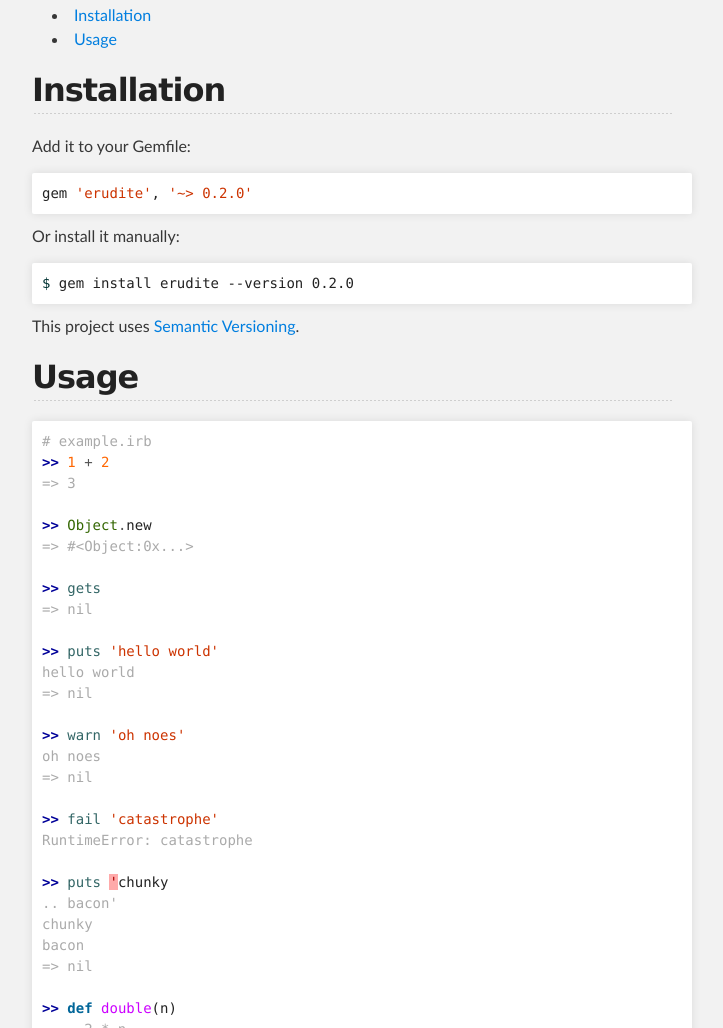
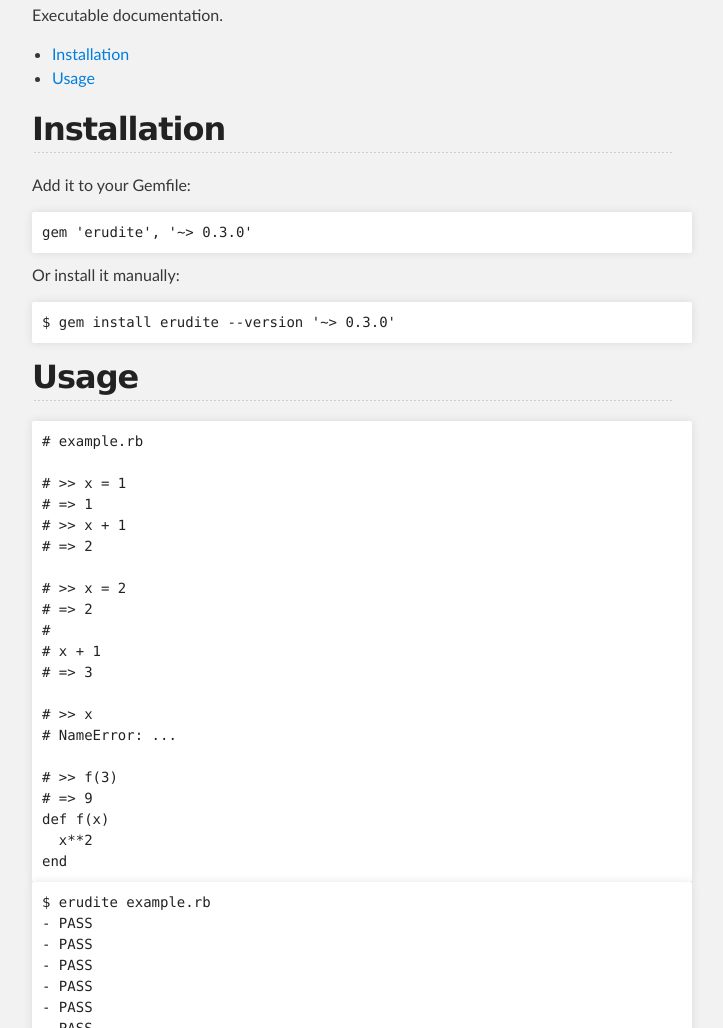
Before and after one commit to tfausak/erudite, a plain HTML site: page index.html in a window 1280 px wide. Shown: the part 1772-2800 px from the top of the page, without its empty margins (288-1011 px from the left). Drawn offline with Linux system fonts and the light colour scheme.

Commit message:
Create gh-pages branch via GitHub

```diff
--- a/index.html
+++ b/index.html
@@ -31,78 +31,62 @@
     <!-- MAIN CONTENT -->
     <div id="main_content_wrap" class="outer">
       <section id="main_content" class="inner">
-        <p><a href="http://rubygems.org/gems/erudite"><img src="https://badge.fury.io/rb/erudite.svg" alt="Gem version"></a>
-<a href="https://travis-ci.org/tfausak/erudite"><img src="https://travis-ci.org/tfausak/erudite.svg" alt="Build status"></a>
-<a href="https://coveralls.io/r/tfausak/erudite"><img src="https://img.shields.io/coveralls/tfausak/erudite.svg" alt="Code coverage"></a>
-<a href="https://codeclimate.com/github/tfausak/erudite"><img src="https://codeclimate.com/github/tfausak/erudite/badges/gpa.svg" alt="Code quality"></a>
-<a href="https://gemnasium.com/tfausak/erudite"><img src="https://gemnasium.com/tfausak/erudite.svg" alt="Dependency status"></a></p>
+        <p><a href="http://rubygems.org/gems/erudite"><img src="https://img.shields.io/gem/v/erudite.svg?style=flat" alt="Gem version"></a>
+<a href="https://travis-ci.org/tfausak/erudite"><img src="https://img.shields.io/travis/tfausak/erudite/master.svg?style=flat" alt="Build status"></a>
+<a href="https://coveralls.io/r/tfausak/erudite"><img src="https://img.shields.io/coveralls/tfausak/erudite/master.svg?style=flat" alt="Code coverage"></a>
+<a href="https://codeclimate.com/github/tfausak/erudite"><img src="https://img.shields.io/codeclimate/github/tfausak/erudite.svg?style=flat" alt="Code quality"></a>
+<a href="https://gemnasium.com/tfausak/erudite"><img src="https://img.shields.io/gemnasium/tfausak/erudite.svg?style=flat" alt="Dependency status"></a></p>
+
+<p>Executable documentation.</p>
 
 <ul>
 <li><a href="#installation">Installation</a></li>
 <li><a href="#usage">Usage</a></li>
-</ul><h2>
-<a name="installation" class="anchor" href="#installation"><span class="octicon octicon-link"></span></a>Installation</h2>
+</ul>
+
+<h2>
+<a id="installation" class="anchor" href="#installation" aria-hidden="true"><span class="octicon octicon-link"></span></a>Installation</h2>
 
 <p>Add it to your Gemfile:</p>
 
-<div class="highlight highlight-rb"><pre><span class="n">gem</span> <span class="s1">'erudite'</span><span class="p">,</span> <span class="s1">'~&gt; 0.2.0'</span>
-</pre></div>
+<div class="highlight highlight-rb"><pre><span class="pl-k">gem</span> <span class="pl-s1"><span class="pl-pds">'</span>erudite<span class="pl-pds">'</span></span>, <span class="pl-s1"><span class="pl-pds">'</span>~&gt; 0.3.0<span class="pl-pds">'</span></span></pre></div>
 
 <p>Or install it manually:</p>
 
-<div class="highlight highlight-sh"><pre><span class="nv">$ </span>gem install erudite --version 0.2.0
-</pre></div>
-
-<p>This project uses <a href="http://semver.org/spec/v2.0.0.html">Semantic Versioning</a>.</p>
+<div class="highlight highlight-sh"><pre>$ gem install erudite --version <span class="pl-s1"><span class="pl-pds">'</span>~&gt; 0.3.0<span class="pl-pds">'</span></span></pre></div>
 
 <h2>
-<a name="usage" class="anchor" href="#usage"><span class="octicon octicon-link"></span></a>Usage</h2>
+<a id="usage" class="anchor" href="#usage" aria-hidden="true"><span class="octicon octicon-link"></span></a>Usage</h2>
 
-<div class="highlight highlight-irb"><pre><span class="go"># example.irb</span>
-<span class="gp">&gt;&gt; </span><span class="mi">1</span> <span class="o">+</span> <span class="mi">2</span>
-<span class="go">=&gt; 3</span>
+<div class="highlight highlight-rb"><pre><span class="pl-c"># example.rb</span>
 
-<span class="gp">&gt;&gt; </span><span class="no">Object</span><span class="o">.</span><span class="n">new</span>
-<span class="go">=&gt; #&lt;Object:0x...&gt;</span>
+<span class="pl-c"># &gt;&gt; x = 1</span>
+<span class="pl-c"># =&gt; 1</span>
+<span class="pl-c"># &gt;&gt; x + 1</span>
+<span class="pl-c"># =&gt; 2</span>
 
-<span class="gp">&gt;&gt; </span><span class="nb">gets</span>
-<span class="go">=&gt; nil</span>
+<span class="pl-c"># &gt;&gt; x = 2</span>
+<span class="pl-c"># =&gt; 2</span>
+<span class="pl-c">#</span>
+<span class="pl-c"># x + 1</span>
+<span class="pl-c"># =&gt; 3</span>
 
-<span class="gp">&gt;&gt; </span><span class="nb">puts</span> <span class="s1">'hello world'</span>
-<span class="go">hello world</span>
-<span class="go">=&gt; nil</span>
+<span class="pl-c"># &gt;&gt; x</span>
+<span class="pl-c"># NameError: ...</span>
 
-<span class="gp">&gt;&gt; </span><span class="nb">warn</span> <span class="s1">'oh noes'</span>
-<span class="go">oh noes</span>
-<span class="go">=&gt; nil</span>
+<span class="pl-c"># &gt;&gt; f(3)</span>
+<span class="pl-c"># =&gt; 9</span>
+<span class="pl-k">def</span> <span class="pl-en">f</span>(<span class="pl-vpf">x</span>)
+  x<span class="pl-k">**</span><span class="pl-c1">2</span>
+<span class="pl-k">end</span></pre></div>
 
-<span class="gp">&gt;&gt; </span><span class="nb">fail</span> <span class="s1">'catastrophe'</span>
-<span class="go">RuntimeError: catastrophe</span>
-
-<span class="gp">&gt;&gt; </span><span class="nb">puts</span> <span class="err">'</span><span class="n">chunky</span>
-<span class="go">.. bacon'</span>
-<span class="go">chunky</span>
-<span class="go">bacon</span>
-<span class="go">=&gt; nil</span>
-
-<span class="gp">&gt;&gt; </span><span class="k">def</span> <span class="nf">double</span><span class="p">(</span><span class="n">n</span><span class="p">)</span>
-<span class="go">..   2 * n</span>
-<span class="go">.. end</span>
-<span class="gp">&gt;&gt; </span><span class="n">double</span><span class="p">(</span><span class="mi">3</span><span class="p">)</span>
-<span class="go">=&gt; 6</span>
-</pre></div>
-
-<div class="highlight highlight-sh"><pre><span class="nv">$ </span>erudite example.irb
+<div class="highlight highlight-sh"><pre>$ erudite example.rb
 - PASS
 - PASS
 - PASS
 - PASS
 - PASS
-- PASS
-- PASS
-- PASS
-- PASS
-</pre></div>
+- PASS</pre></div>
       </section>
     </div>
 
--- a/stylesheets/stylesheet.css
+++ b/stylesheets/stylesheet.css
@@ -201,12 +201,14 @@ ul, ol, dl {
 }
 
 ul {
-  list-style: inside;
+  list-style-position: inside;
+  list-style: disc;
   padding-left: 20px;
 }
 
 ol {
-  list-style: decimal inside;
+  list-style-position: inside;
+  list-style: decimal;
   padding-left: 20px;
 }
 
```
Also changed, not shown: params.json (+1 -1 lines).
